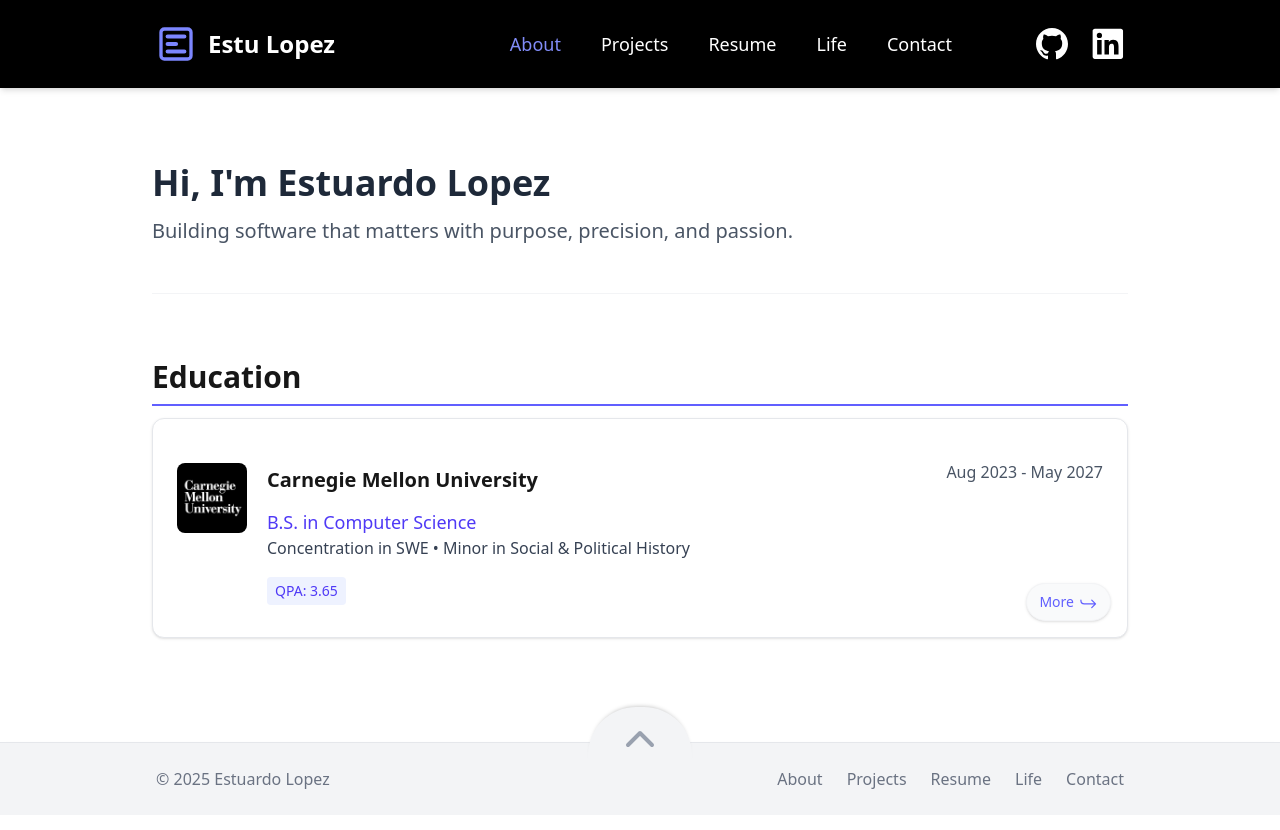
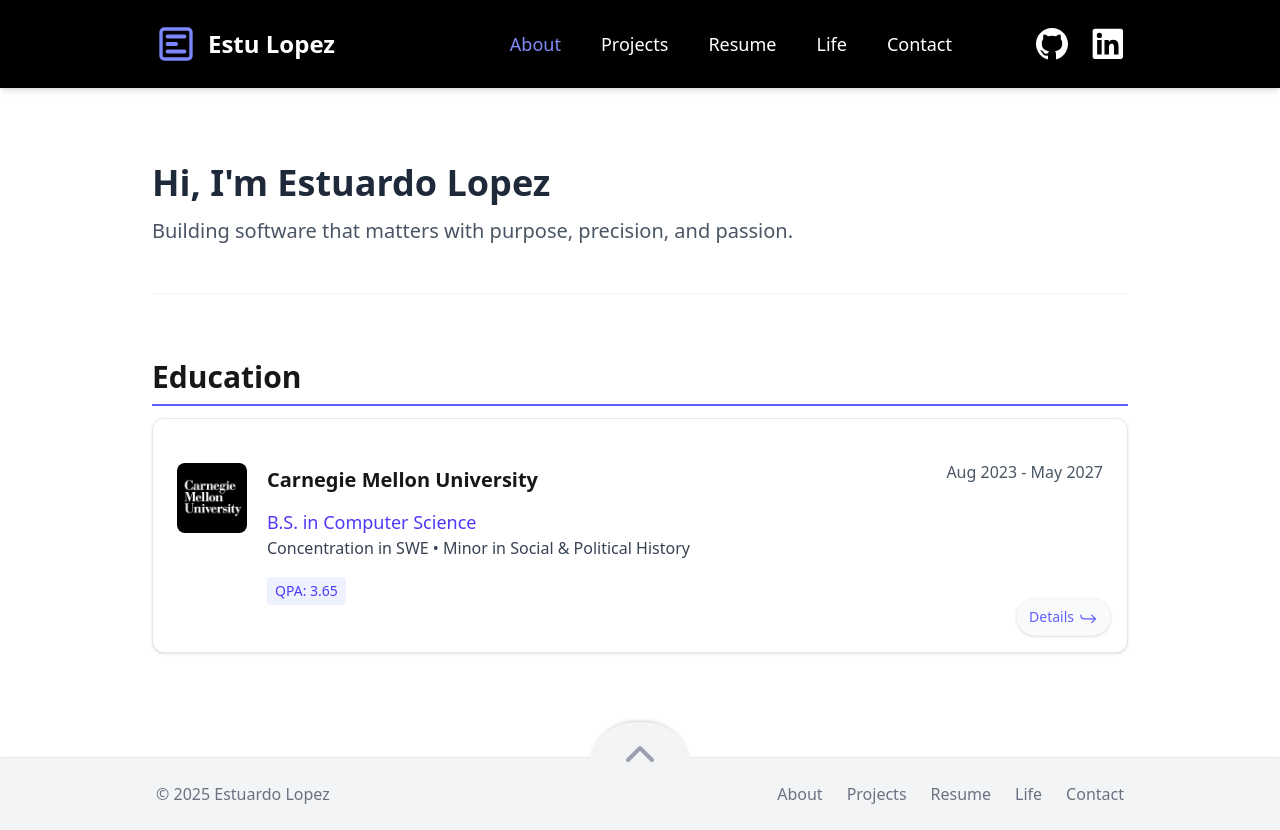
Before and after one commit to estulpz202/personal-website, a Next.js app: page /about in a window 1280 px wide. Built offline with nearby package versions, Linux system fonts and the light colour scheme.

Commit message:
Add flip icons to Icon component and update EducationSection for card flipping.

```diff
--- a/src/components/about/EducationSection.tsx
+++ b/src/components/about/EducationSection.tsx
@@ -3,6 +3,7 @@
 import { useState } from 'react';
 import SectionHeader from '@/components/common/SectionHeader';
 import Image from 'next/image';
+import Icon from '@/components/ui/Icon';
 
 /**
  * List of notable courses
@@ -31,7 +32,7 @@ export default function EducationSection() {
     <section className="py-10 fade-in-up">
       <SectionHeader title="Education" />
 
-      <div className="relative h-[220px] perspective">
+      <div className="relative h-[235px] perspective">
         {/* Card Container */}
         <div
           className={`absolute w-full h-full transform-style-3d transition-transform duration-700 ${
@@ -72,22 +73,8 @@ export default function EducationSection() {
 
             {/* Flip indicator */}
             <div className="absolute bottom-4 right-4 text-indigo-500 bg-gray-50 rounded-full px-3 py-2 shadow-sm border border-gray-100 hover:bg-indigo-50 transition-colors flex items-center gap-1">
-              <span className="text-sm">More</span>
-              <svg
-                width="20"
-                height="20"
-                viewBox="0 0 24 24"
-                fill="none"
-                xmlns="http://www.w3.org/2000/svg"
-              >
-                <path
-                  d="M16.5 9.75L21 14.25M21 14.25L16.5 18.75M21 14.25H7.5C5.29086 14.25 3.5 12.4591 3.5 10.25V9.75"
-                  stroke="currentColor"
-                  strokeWidth="1.5"
-                  strokeLinecap="round"
-                  strokeLinejoin="round"
-                />
-              </svg>
+              <span className="text-sm">Details</span>
+              <Icon name="flip-right" className="w-5 h-5" />
             </div>
           </div>
 
@@ -129,21 +116,7 @@ export default function EducationSection() {
             {/* Back indicator */}
             <div className="absolute bottom-4 right-4 text-indigo-500 bg-gray-50 rounded-full px-3 py-2 shadow-sm border border-gray-100 hover:bg-indigo-50 transition-colors flex items-center gap-1">
               <span className="text-sm">Back</span>
-              <svg
-                width="20"
-                height="20"
-                viewBox="0 0 24 24"
-                fill="none"
-                xmlns="http://www.w3.org/2000/svg"
-              >
-                <path
-                  d="M7.5 14.25L3 9.75M3 9.75L7.5 5.25M3 9.75H16.5C18.7091 9.75 20.5 11.5409 20.5 13.75V14.25"
-                  stroke="currentColor"
-                  strokeWidth="1.5"
-                  strokeLinecap="round"
-                  strokeLinejoin="round"
-                />
-              </svg>
+              <Icon name="flip-left" className="w-5 h-5" />
             </div>
           </div>
         </div>
--- a/src/components/ui/Icon.tsx
+++ b/src/components/ui/Icon.tsx
@@ -3,7 +3,14 @@ import { SVGProps } from 'react';
 /**
  * Supported icon names in the icon system
  */
-type IconName = 'github' | 'linkedin' | 'e-logo' | 'arrow-up' | 'arrow-right';
+type IconName =
+  | 'github'
+  | 'linkedin'
+  | 'e-logo'
+  | 'arrow-up'
+  | 'arrow-right'
+  | 'flip-right'
+  | 'flip-left';
 
 /**
  * Props for the Icon component
@@ -103,6 +110,32 @@ export default function Icon({ name, className = 'w-6 h-6' }: IconProps) {
         </svg>
       );
 
+    case 'flip-right':
+      return (
+        // Flip right icon (for card flipping to details)
+        <svg {...svgProps} aria-hidden="true">
+          <path
+            d="M16.5 9.75L21 14.25M21 14.25L16.5 18.75M21 14.25H7.5C5.29086 14.25 3.5 12.4591 3.5 10.25V9.75"
+            strokeWidth="1.5"
+            strokeLinecap="round"
+            strokeLinejoin="round"
+          />
+        </svg>
+      );
+
+    case 'flip-left':
+      return (
+        // Flip left icon (for card flipping back)
+        <svg {...svgProps} aria-hidden="true">
+          <path
+            d="M7.5 14.25L3 9.75M3 9.75L7.5 5.25M3 9.75H16.5C18.7091 9.75 20.5 11.5409 20.5 13.75V14.25"
+            strokeWidth="1.5"
+            strokeLinecap="round"
+            strokeLinejoin="round"
+          />
+        </svg>
+      );
+
     default:
       return null;
   }
```
